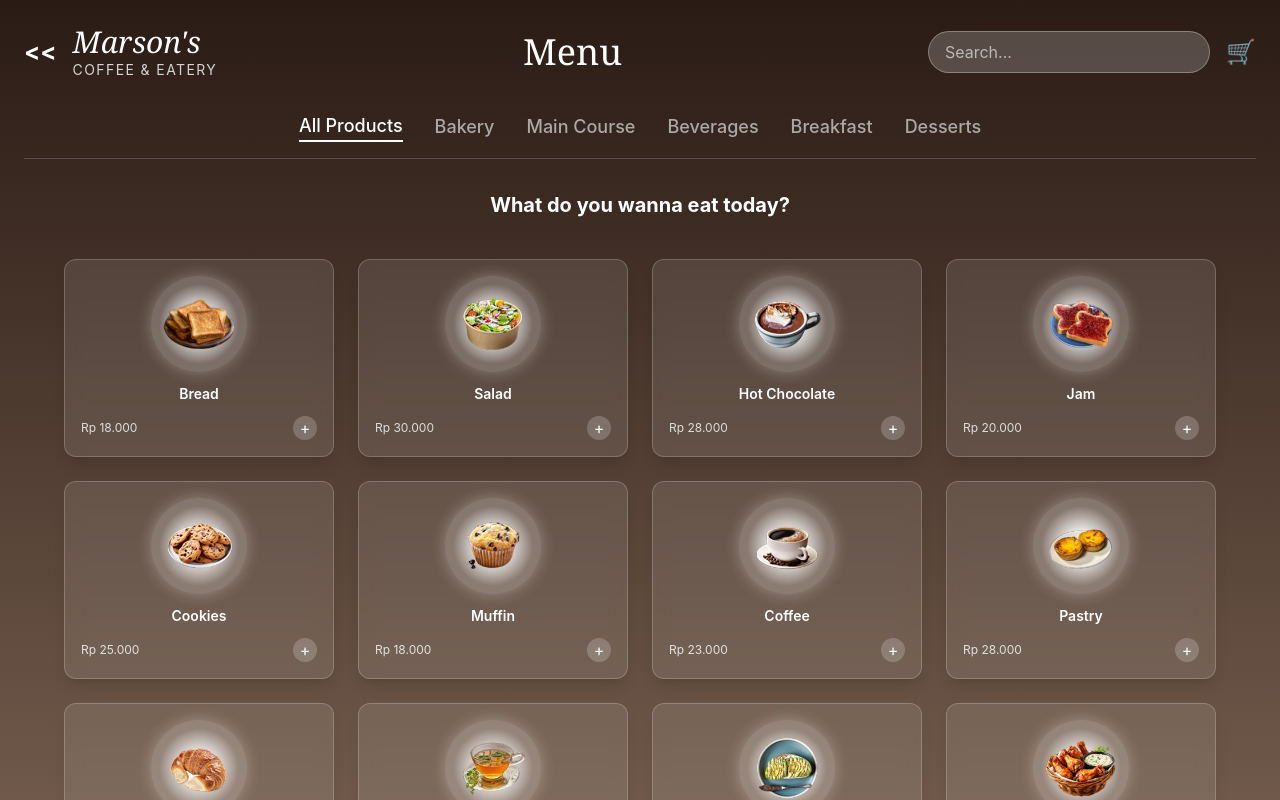
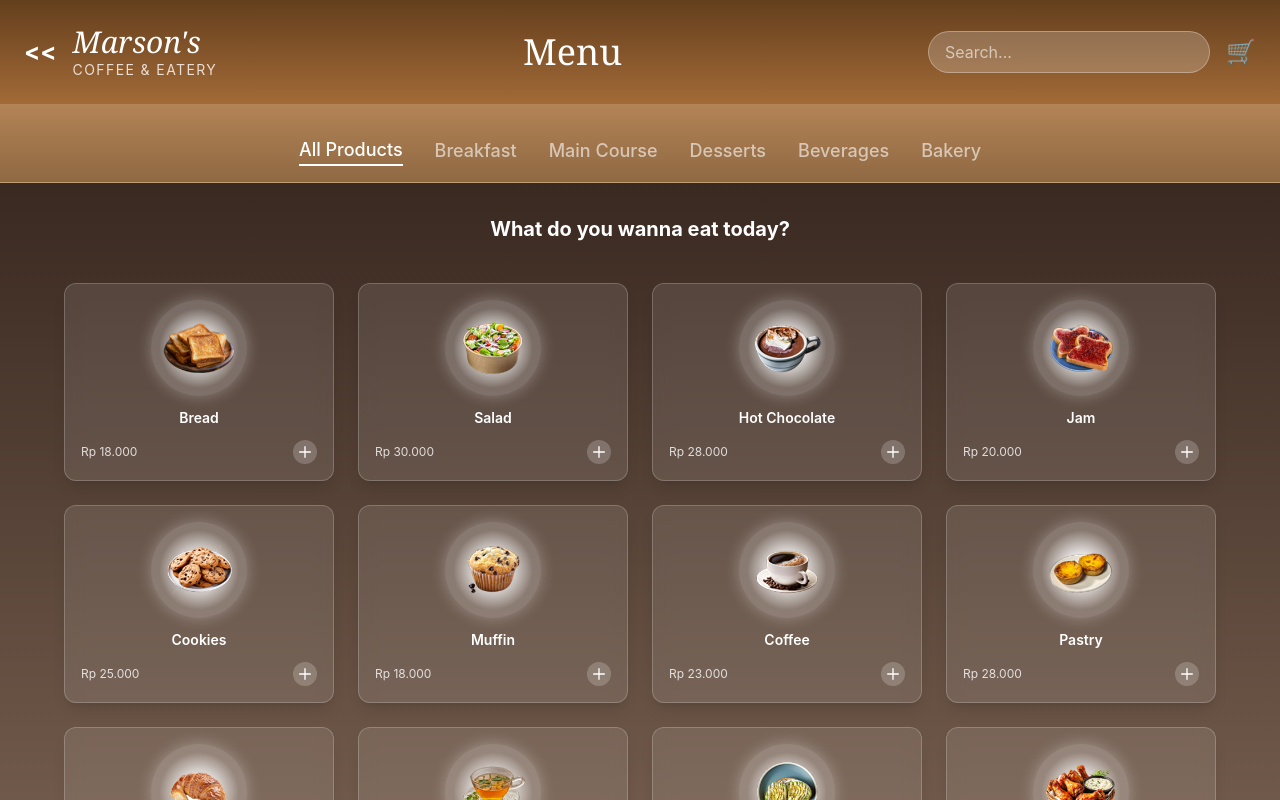
Before and after one commit to MarvelTed/AOL-ML-CafeRecommenderSystem, a React (Vite) app in the folder frontend/: page / in a window 1280 px wide. Shown: the top 800 px of the page. Built offline with nearby package versions, Linux system fonts and the light colour scheme.

Commit message:
feat: enhance UI components with improved styling and layout adjustments

```diff
--- a/frontend/src/components/MenuCard.tsx
+++ b/frontend/src/components/MenuCard.tsx
@@ -25,8 +25,17 @@ export default function MenuCard({ item }: MenuCardProps) {
 
             <div className="flex items-center justify-between w-full mt-2">
                 <span className="text-white/80 text-xs">{formattedPrice}</span>
-                <button className="w-6 h-6 rounded-full bg-white/20 text-white flex items-center justify-center hover:bg-cafe-gold transition-colors">
-                +
+                <button className="w-6 h-6 rounded-full bg-white/20 text-white flex items-center justify-center hover:bg-cafe-gold hover:scale-110 hover:text-black transition-all duration-200">
+                    <svg
+                        xmlns="http://www.w3.org/2000/svg"
+                        className="h-4 w-4"
+                        fill="none"
+                        viewBox="0 0 24 24"
+                        stroke="currentColor"
+                        strokeWidth={2}
+                    >
+                        <path strokeLinecap="round" strokeLinejoin="round" d="M12 4v16m8-8H4" />
+                    </svg>
                 </button>
             </div>
         </div>
--- a/frontend/src/index.css
+++ b/frontend/src/index.css
@@ -1,6 +1,6 @@
 @import "tailwindcss";
 
-:root {
+@theme {
   /* Custom CSS variables for cafe colors */
   --color-cafe-brown: #8B5A2B;
   --color-cafe-gold: #CD950C;
@@ -11,3 +11,11 @@ body {
   background: linear-gradient(to bottom, #2a1b15, #dcb99c);
   min-height: 100vh;
 }
+
+.hero-header {
+  background: linear-gradient(to bottom, #643F1D, #A26A37);
+}
+
+.hero-selection {
+  background: linear-gradient(to bottom, #B38456, #8f6842);
+}
--- a/frontend/src/pages/MainPage.tsx
+++ b/frontend/src/pages/MainPage.tsx
@@ -37,7 +37,7 @@ const MOCK_MENU: MenuItem[] = [
   { id: '30', name: 'Crepes', price: 20000, imageUrl: '../src/assets/Crepes.png', category: 'Desserts' },
 ];
 
-const CATEGORIES = ['All Products', ...Array.from(new Set(MOCK_MENU.map(item => item.category).filter(Boolean)))];
+const CATEGORIES = ['All Products', 'Breakfast', 'Main Course','Desserts', 'Beverages', 'Bakery'];
 
 export default function MainPage() {
   const navigate = useNavigate();
@@ -61,10 +61,10 @@ export default function MainPage() {
   };
 
   return (
-    <div className="min-h-screen p-6 font-sans">
+    <div className="min-h-screen font-sans">
 
       {/* Header Section */}
-      <header className="flex items-center justify-between mb-8">
+      <header className="flex items-center justify-between p-6 hero-header">
         <div className="flex items-center gap-4">
           <button className="text-white text-2xl font-bold">&lt;&lt;</button>
           <div>
@@ -95,7 +95,7 @@ export default function MainPage() {
       </header>
 
       {/* Category Navigation */}
-      <nav className="flex justify-center gap-8 mb-8 border-b border-white/20 pb-4">
+      <nav className="flex justify-center gap-8 mb-8 border-b border-white/20 pb-4 pt-8 hero-selection">
         {CATEGORIES.map(category => (
           <button
             key={category}
--- a/frontend/src/pages/PaymentPage.tsx
+++ b/frontend/src/pages/PaymentPage.tsx
@@ -18,10 +18,10 @@ export default function PaymentPage() {
   const totalPrice = getTotalPrice();
 
   return (
-    <div className="min-h-screen p-6 font-sans bg-gradient-to-br from-gray-900 via-gray-800 to-gray-900">
+    <div className="min-h-screen font-sans">
 
       {/* Header */}
-      <header className="flex items-center justify-between mb-8">
+      <header className="flex items-center justify-between p-6 mb-8 hero-header">
         <button
           onClick={handleBack}
           className="text-white text-2xl font-bold hover:text-cafe-gold transition"
@@ -64,7 +64,7 @@ export default function PaymentPage() {
                         }).format(item.price)} × {item.quantity}
                       </p>
                     </div>
-                    <p className="text-cafe-gold font-bold">
+                    <p className="text-white font-bold">
                       {new Intl.NumberFormat('id-ID', {
                         style: 'currency',
                         currency: 'IDR',
@@ -82,7 +82,7 @@ export default function PaymentPage() {
               <div className="bg-white/5 p-4 rounded-lg mb-8">
                 <div className="flex justify-between items-center">
                   <p className="text-white/80 font-semibold">Total Amount:</p>
-                  <p className="text-3xl font-bold text-cafe-gold">
+                  <p className="text-3xl font-bold text-white">
                     {new Intl.NumberFormat('id-ID', {
                       style: 'currency',
                       currency: 'IDR',
--- a/frontend/src/pages/RecommendationPage.tsx
+++ b/frontend/src/pages/RecommendationPage.tsx
@@ -27,10 +27,10 @@ export default function RecommendationPage() {
   };
 
   return (
-    <div className="min-h-screen p-6 font-sans bg-gradient-to-br from-gray-900 via-gray-800 to-gray-900">
+    <div className="min-h-screen font-sans">
 
       {/* Header */}
-      <header className="flex items-center justify-between mb-8">
+      <header className="flex items-center justify-between p-6 mb-8 hero-header">
         <button
           onClick={() => navigate('/')}
           className="text-white text-2xl font-bold hover:text-cafe-gold transition"
@@ -62,7 +62,7 @@ export default function RecommendationPage() {
                 </div>
                 <h3 className="text-white font-semibold text-sm mb-1">{item.name}</h3>
                 <p className="text-white/60 text-xs mb-2">{item.category}</p>
-                <p className="text-cafe-gold font-semibold text-sm">
+                <p className="text-white/80 font-semibold text-sm">
                   {new Intl.NumberFormat('id-ID', {
                     style: 'currency',
                     currency: 'IDR',
@@ -90,7 +90,7 @@ export default function RecommendationPage() {
                         <p className="text-white font-semibold text-sm">{item.name}</p>
                         <p className="text-white/60 text-xs">Qty: {item.quantity}</p>
                       </div>
-                      <p className="text-cafe-gold font-semibold text-sm">
+                      <p className="text-white/80 font-semibold text-sm">
                         {new Intl.NumberFormat('id-ID', {
                           style: 'currency',
                           currency: 'IDR',
```
